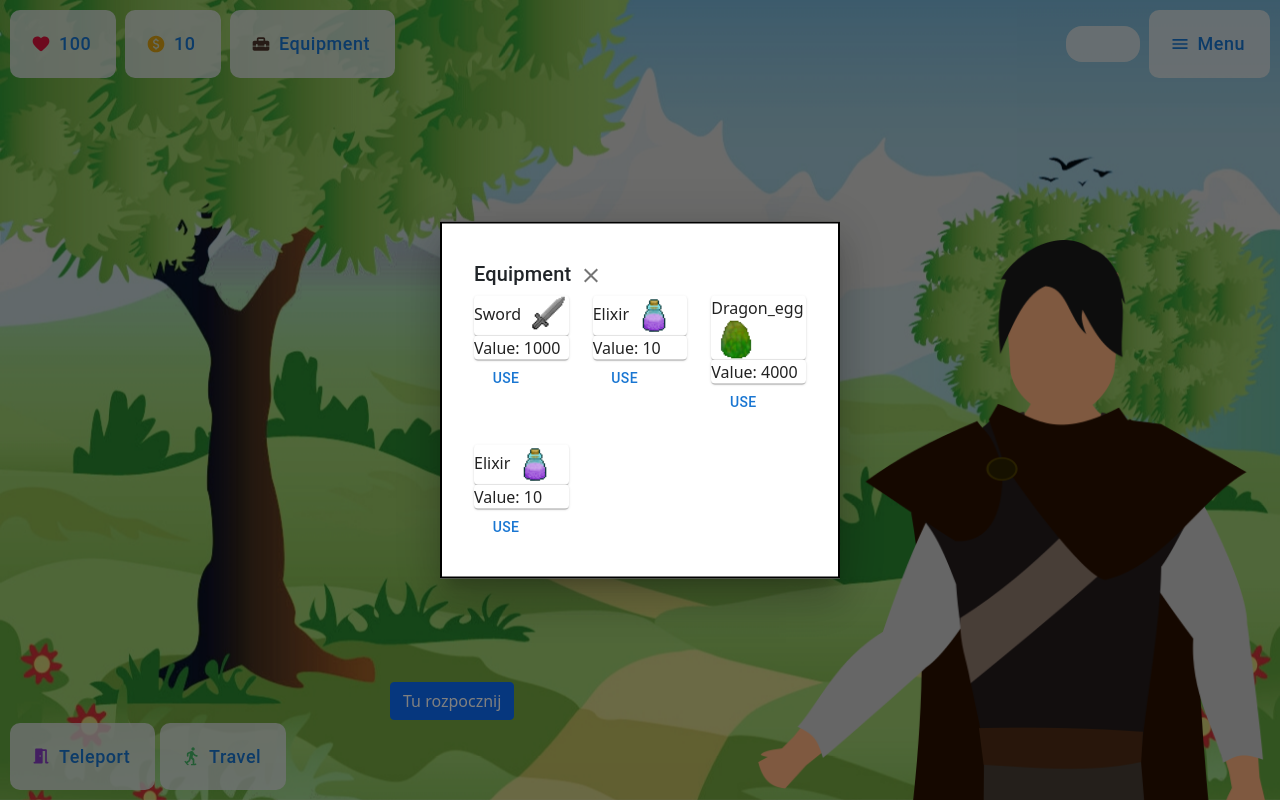
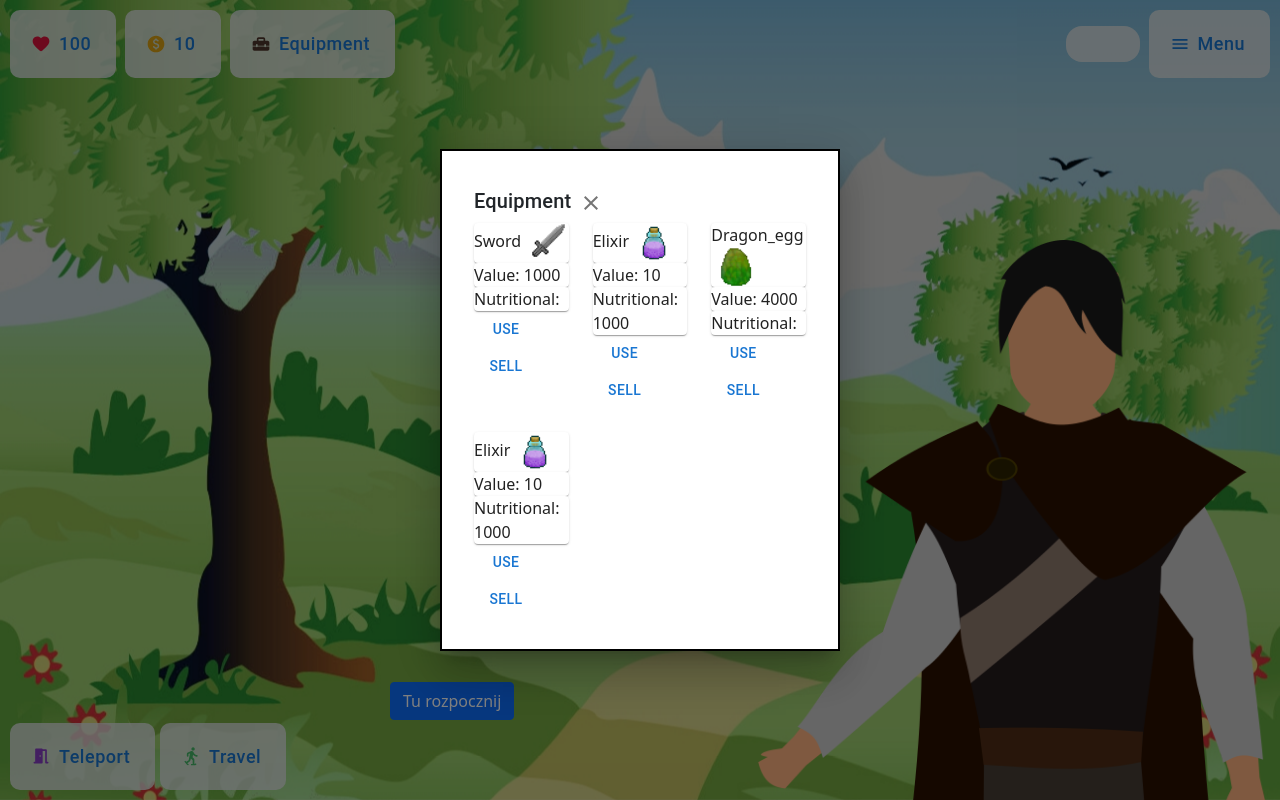
Before and after one commit to PawelKapusta/ZIG-FrontendWeb, a React (Create React App) app: page /main-game in a window 1280 px wide. Both pictures are taken after a click on the button "Equipment". Built offline with nearby package versions, Linux system fonts and the light colour scheme.

Commit message:
Add sell and use

```diff
--- a/src/components/Equipment.jsx
+++ b/src/components/Equipment.jsx
@@ -11,6 +11,7 @@ import CloseIcon from '@mui/icons-material/Close';
 import Grid from '@mui/material/Grid';
 import Paper from '@mui/material/Paper';
 import {GameContext} from "../store/gameContexts";
+
 const style = {
     position: 'absolute',
     top: '50%',
@@ -28,12 +29,27 @@ const Equipment = props => {
     const [open, setOpen] = React.useState(false);
     const handleOpen = () => setOpen(true);
     const handleClose = () => setOpen(false);
-    let {items} = useContext(GameContext);
+    let {items, coins, setCoins, hp, setHp} = useContext(GameContext);
 
     function toUse(event, itemName) {
-        for(var i=0; i<items.length;i++){
-            if(items[i].Name === itemName){
-                items.splice(i,1);
+        for (var i = 0; i < items.length; i++) {
+            if (items[i].Name === itemName) {
+                if (items[i].Attributes.NutritionalValue > 0) {
+                    setHp(hp + items[i].Attributes.NutritionalValue);
+                }
+                items.splice(i, 1);
+                break
+            }
+        }
+        handleClose();
+
+    }
+
+    function toSell(event, itemName) {
+        for (var i = 0; i < items.length; i++) {
+            if (items[i].Name === itemName) {
+                setCoins(coins + items[i].Attributes.Value);
+                items.splice(i, 1);
                 break
             }
         }
@@ -47,7 +63,7 @@ const Equipment = props => {
             <Button
                 className={styles.buttonEquipment}
                 style={buttonStyle}
-                startIcon={<HomeRepairServiceRoundedIcon className={styles.buttonLogoEquipment} />}
+                startIcon={<HomeRepairServiceRoundedIcon className={styles.buttonLogoEquipment}/>}
                 onClick={handleOpen}>
                 Equipment
             </Button>
@@ -59,10 +75,10 @@ const Equipment = props => {
             >
 
                 <Box sx={style}>
-                    <Typography id="modal-modal-title" variant="h6" component="h2" >
+                    <Typography id="modal-modal-title" variant="h6" component="h2">
                         Equipment
                         <IconButton onClick={handleClose}>
-                            <CloseIcon />
+                            <CloseIcon/>
                         </IconButton>
                     </Typography>
                     <Grid container
@@ -70,10 +86,18 @@ const Equipment = props => {
                         {items.map(item => (
                             <Grid item key={item.Name} xs={4} sm={4} md={4} lg={4}>
                                 <Paper> {item.Name}
-                                    <img className={stylesEquipment.itemPhoto} src={require("../assets/items/" + item.Name + ".png" )} alt=""/>
+                                    <img className={stylesEquipment.itemPhoto}
+                                         src={require("../assets/items/" + item.Name + ".png")} alt=""/>
                                 </Paper>
                                 <Paper>Value: {item.Attributes.Value}</Paper>
-                                <Button onClick={(e) => {toUse(e,item.Name)}}> Use</Button>
+                                <Paper>Nutritional: {item.Attributes.NutritionalValue}</Paper>
+                                <Button onClick={(e) => {
+                                    toUse(e, item.Name)
+                                }}> Use</Button>
+                                <Button onClick={(e) => {
+                                    toSell(e, item.Name)
+                                }}> Sell</Button>
+
                             </Grid>
                         ))}
                     </Grid>
```
